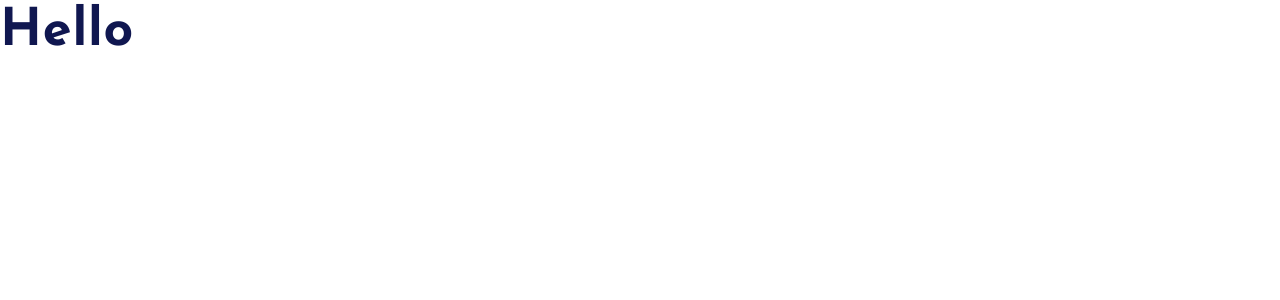
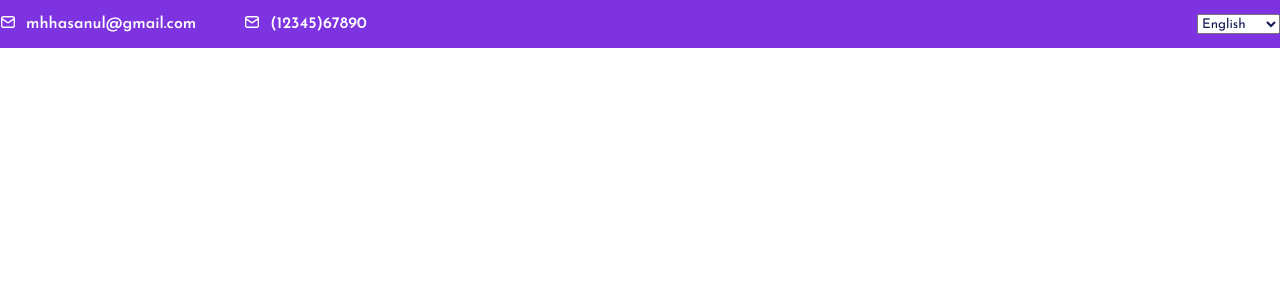
Before and after one commit to CezarDrumea/hekto, a React (Vite) app: page / in a window 1280 px wide. Before the commit this address had no page. Shown: the top 300 px of the page. Built offline with nearby package versions, Linux system fonts and the light colour scheme.

Commit message:
add colors theme and highly reusable Cointaner

```diff
--- a/src/App.jsx
+++ b/src/App.jsx
@@ -1,12 +1,11 @@
-import { Route } from 'react-router-dom';
 import { Routes } from 'react-router-dom';
 import { BrowserRouter } from 'react-router-dom';
-import { Heading1 } from './typography/Heading';
+import Header from './layout/Header';
 
 const App = () => {
   return (
     <>
-      <Heading1>Hello</Heading1>
+      <Header />
 
       <BrowserRouter>
         <Routes></Routes>
--- a/src/globalStyles/colors.js
+++ /dev/null
@@ -1,32 +0,0 @@
-import { createGlobalStyle } from 'styled-components';
-
-const ColorVars = createGlobalStyle`
-  :root {
-    --black: #101750;
-    --grey-3: #8A8FB9;
-    --grey-2: #E5E0FC;
-    --grey-1: #F8F8FD;
-    --white: #FFFFFF
-
-    --primary: #FB2E86;
-    --primary-dark: #F0056A;
-    --primary-light: #FC5FA2;
-
-    --secondary: #F9BA00;
-    --secondary-ligth: #FFF3CE;
-
-    --tertiary: #7E33E0;
-
-    --danger: #FB2448;
-    --danger-lgith: #FEB9C4;
-
-    --info: #603EFF;
-    --info-light: #DDD6FF;
-
-    --success: #0CC562;
-    --success-dark: #00994C;
-    --success-light: #92F2BF;
-  }
-`;
-
-export default ColorVars;
--- /dev/null
+++ b/src/globalStyles/container.js
@@ -0,0 +1,34 @@
+import styled from 'styled-components';
+
+const Container = styled.div.attrs(
+  ({
+    theme,
+    $pageContainer,
+    $spaceBtwn,
+    $alignCenter,
+    $gap,
+    $color,
+    $flex,
+    $pointer,
+  }) => ({
+    $pageContainer: $pageContainer ? '131.2rem' : 'none',
+    $display: $spaceBtwn || $alignCenter || $gap ? 'flex' : 'block',
+    $spaceBtwn: $spaceBtwn ? 'space-between' : 'normal',
+    $alignCenter: $alignCenter ? 'center' : 'normal',
+    $gap: $gap ? $gap : 'normal',
+    $color: theme[$color] ? theme[$color] : theme.black,
+    $flex: $flex ? $flex : '0 1 auto',
+    $pointer: $pointer ? 'pointer' : 'auto',
+  })
+)`
+  max-width: ${({ $pageContainer }) => $pageContainer};
+  display: ${({ $display }) => $display};
+  justify-content: ${({ $spaceBtwn }) => $spaceBtwn};
+  align-items: ${({ $alignCenter }) => $alignCenter};
+  gap: ${({ $gap }) => $gap};
+  color: ${({ $color }) => $color};
+  flex: ${({ $flex }) => $flex};
+  cursor: ${({ $pointer }) => $pointer};
+`;
+
+export default Container;
--- a/src/globalStyles/reset.js
+++ b/src/globalStyles/reset.js
@@ -15,12 +15,13 @@ const ResetStyles = createGlobalStyle`
     font-size: 62.5%;
     box-sizing: border-box;
     font-family: 'Josefin Sans', sans-serif;
-    color: var(--black);
+    color: ${({ theme }) => theme.black};
   }
 
   a:link,
   a:visited {
     color: inherit;
+    text-decoration: none;
   }
 `;
 
--- /dev/null
+++ b/src/icons/Envelope.jsx
@@ -0,0 +1,14 @@
+import { Icon } from './styled';
+
+export const Envelope = ({ size, color }) => {
+  return (
+    <Icon
+      xmlns='http://www.w3.org/2000/svg'
+      viewBox='0 0 16 16'
+      fill={color}
+      $size={size}
+    >
+      <path d='M12.9 2H3.1C2.54305 2 2.0089 2.23705 1.61508 2.65901C1.22125 3.08097 1 3.65326 1 4.25V11.75C1 12.3467 1.22125 12.919 1.61508 13.341C2.0089 13.7629 2.54305 14 3.1 14H12.9C13.457 14 13.9911 13.7629 14.3849 13.341C14.7788 12.919 15 12.3467 15 11.75V4.25C15 3.65326 14.7788 3.08097 14.3849 2.65901C13.9911 2.23705 13.457 2 12.9 2ZM3.1 3.5H12.9C13.0857 3.5 13.2637 3.57902 13.395 3.71967C13.5263 3.86032 13.6 4.05109 13.6 4.25L8 7.91L2.4 4.25C2.4 4.05109 2.47375 3.86032 2.60503 3.71967C2.7363 3.57902 2.91435 3.5 3.1 3.5ZM13.6 11.75C13.6 11.9489 13.5263 12.1397 13.395 12.2803C13.2637 12.421 13.0857 12.5 12.9 12.5H3.1C2.91435 12.5 2.7363 12.421 2.60503 12.2803C2.47375 12.1397 2.4 11.9489 2.4 11.75V5.96L7.636 9.3875C7.74241 9.45333 7.86312 9.48798 7.986 9.48798C8.10888 9.48798 8.22959 9.45333 8.336 9.3875L13.6 5.96V11.75Z' />
+    </Icon>
+  );
+};
--- /dev/null
+++ b/src/icons/styled.js
@@ -0,0 +1,7 @@
+import styled from 'styled-components';
+
+export const Icon = styled.svg`
+  height: ${({ $size }) => ($size ? $size : '1.6rem')};
+  width: ${({ $size }) => ($size ? $size : '1.6rem')};
+  fill: ${({ $color }) => ($color ? $color : 'currentColor')};
+`;
--- a/src/layout/Header/index.jsx
+++ b/src/layout/Header/index.jsx
@@ -0,0 +1,40 @@
+import { SubtitleXS } from '../../typography/Subtitle';
+import Container from '../../globalStyles/container';
+import * as S from './styled';
+import { Envelope } from '../../icons/Envelope';
+
+const Header = () => {
+  return (
+    <>
+      <S.TopBar>
+        <Container $pageContainer $flex='1' $spaceBtwn>
+          <Container $gap='4.8rem'>
+            <Container $color='white' $gap='1rem' $pointer>
+              <Envelope />
+              <SubtitleXS>mhhasanul@gmail.com</SubtitleXS>
+            </Container>
+
+            <Container $color='white' $gap='1rem' $pointer>
+              <Envelope />
+              <SubtitleXS>(12345)67890</SubtitleXS>
+            </Container>
+          </Container>
+
+          <Container $gap='3.2rem'>
+            <select>
+              <option value='eng'>English</option>
+              <option value='ro'>Romanian</option>
+              <option value='ru'>Russian</option>
+            </select>
+          </Container>
+        </Container>
+      </S.TopBar>
+
+      <S.NavBar>
+        <Container $pageContainer></Container>
+      </S.NavBar>
+    </>
+  );
+};
+
+export default Header;
--- a/src/layout/Header/styled.js
+++ b/src/layout/Header/styled.js
@@ -0,0 +1,28 @@
+import styled from 'styled-components';
+
+export const TopBar = styled.div`
+  background-color: ${({ theme }) => theme.tertiary};
+  height: 4.8rem;
+  display: flex;
+  justify-content: center;
+  align-items: center;
+`;
+
+export const NavBar = styled.div`
+  background-color: ${({ theme }) => theme.white};
+  height: 4.2rem;
+`;
+
+export const Icon = styled.svg`
+  height: 1.6rem;
+  width: 1.6rem;
+`;
+
+export const Contacts = styled.div`
+  display: flex;
+  gap: 4.8rem;
+`;
+
+export const Menu = styled(Contacts)`
+  gap: 3.2rem;
+`;
--- a/src/main.jsx
+++ b/src/main.jsx
@@ -3,13 +3,14 @@ import ReactDOM from 'react-dom/client';
 import App from './App.jsx';
 
 import ResetStyles from './globalStyles/reset.js';
-import ColorVars from './globalStyles/colors.js';
+import { ThemeProvider } from 'styled-components';
+import colorVars from './themes/colors.js';
 
 ReactDOM.createRoot(document.getElementById('root')).render(
   <React.StrictMode>
-    <ColorVars />
-    <ResetStyles />
-
-    <App />
+    <ThemeProvider theme={colorVars}>
+      <ResetStyles />
+      <App />
+    </ThemeProvider>
   </React.StrictMode>
 );
--- /dev/null
+++ b/src/themes/colors.js
@@ -0,0 +1,28 @@
+const colorVars = {
+  black: '#101750',
+  grey3: '#8A8FB9',
+  grey2: '#E5E0FC',
+  grey1: '#F8F8FD',
+  white: '#FFFFFF',
+
+  primary: '#FB2E86',
+  primaryDark: '#F0056A',
+  primaryLight: '#FC5FA2',
+
+  secondary: '#F9BA00',
+  secondaryLigth: '#FFF3CE',
+
+  tertiary: '#7E33E0',
+
+  danger: '#FB2448',
+  dangerLgith: '#FEB9C4',
+
+  info: '#603EFF',
+  infoLight: '#DDD6FF',
+
+  success: '#0CC562',
+  successDark: '#00994C',
+  successLight: '#92F2BF',
+};
+
+export default colorVars;
```
